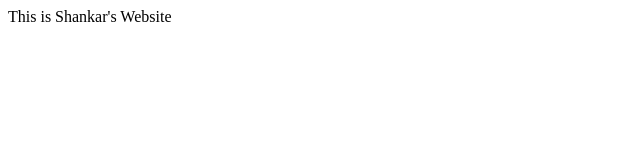
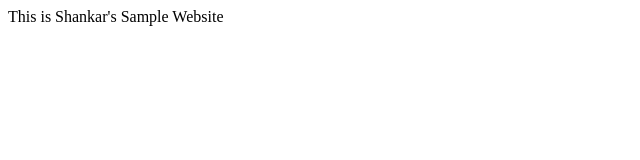
Before and after one commit to shankar418/Jenkins, a plain HTML site: page index.html in a window 1280 px wide. Shown: the full height of the page, 0-640 px from the left. Drawn offline with Linux system fonts and the light colour scheme.

Commit message:
Update index.html

```diff
--- a/index.html
+++ b/index.html
@@ -1,4 +1,4 @@
 <html>
         <title> Sample Website </title>
-        <body> This is Shankar's Website </body>
+        <body> This is Shankar's Sample Website </body>
 </html>
```
